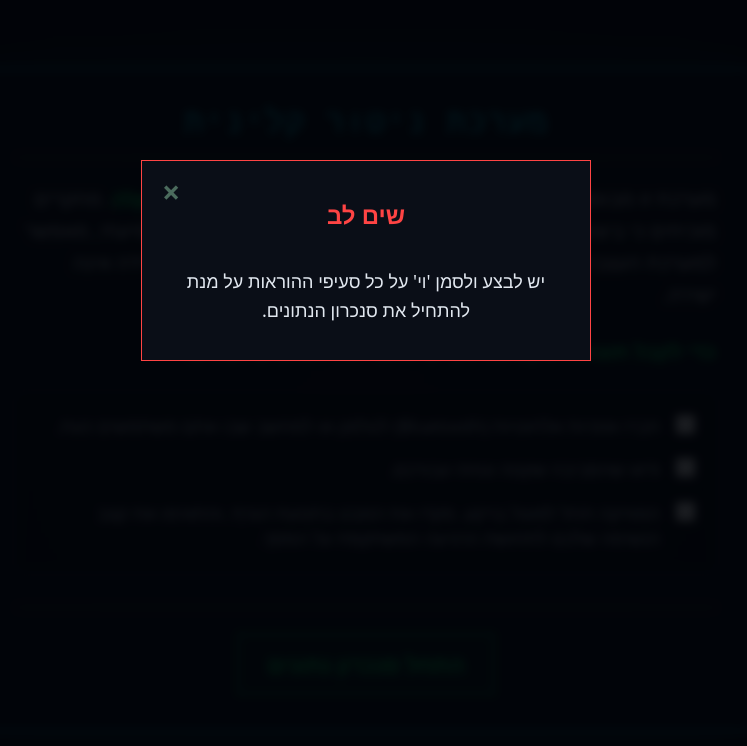
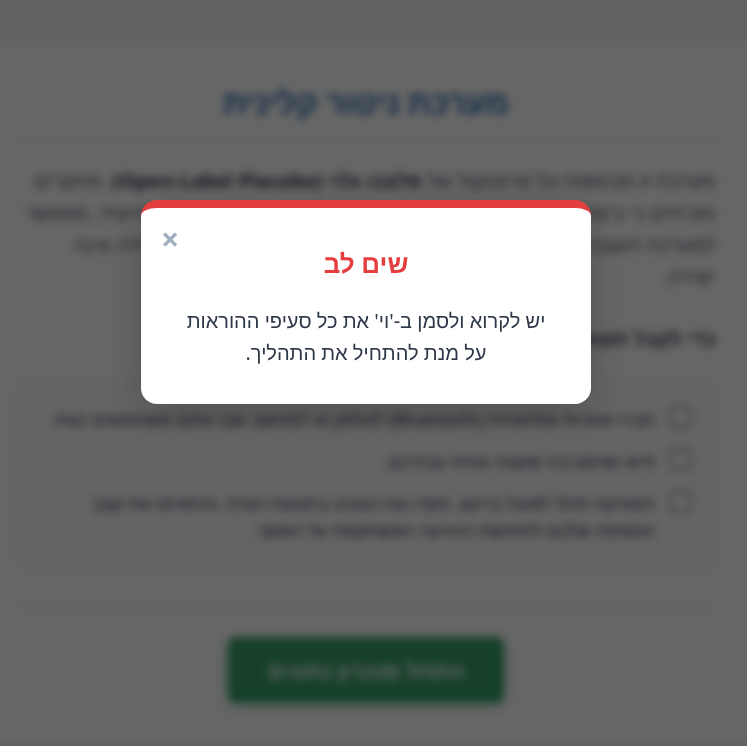
Before and after one commit to metanel/relax_session, a plain HTML site: page index.html in a window 1280 px wide. Both pictures are taken after a click on the button "התחל סנכרון נתונים". Shown: the whole page, without its empty margins (274-1021 px from the left). Drawn offline with Linux system fonts and the light colour scheme.

Commit message:
Update index.html

```diff
--- a/index.html
+++ b/index.html
@@ -6,13 +6,24 @@
   <title>מערכת ניטור נוירו-קלינית</title>
   <style>
     :root {
-      --bg-color: #020408;
-      --panel-bg: #0a0e17;
+      /* משתנים למסך הניטור הכהה (Game Screen) */
+      --bg-dark: #020408;
+      --panel-dark: #0a0e17;
       --neon-green: #00ff66;
       --neon-cyan: #00e5ff;
-      --grid-color: #112211;
-      --text-dim: #4b6b5d;
-      --text-light: #e2e8f0;
+      --text-dim-dark: #4b6b5d;
+
+      /* משתנים למסך הפתיחה והמודאלים (Light Mode / נגיש) */
+      --light-bg: #f4f7f6;
+      --light-card: #ffffff;
+      --light-text: #2d3748;
+      --light-text-muted: #4a5568;
+      --light-border: #e2e8f0;
+      --light-accent: #2b6cb0;
+      --light-accent-hover: #2c5282;
+      --primary-btn-bg: #38a169;
+      --primary-btn-hover: #2f855a;
+
       --font-main: system-ui, -apple-system, "Segoe UI", Roboto, Helvetica, Arial, sans-serif;
       --font-mono: 'Courier New', Courier, monospace;
     }
@@ -22,11 +33,10 @@
       padding: 0;
       height: 100vh;
       width: 100vw;
-      background-color: var(--bg-color);
-      color: var(--neon-green);
       font-family: var(--font-main);
-      overflow: hidden;
+      overflow: hidden; /* מניעת גלילה ברמת ה-body, מנוהל ברמת ה-screen */
       display: flex;
+      background-color: var(--bg-dark); /* רקע ברירת מחדל */
     }
 
     /* ניהול מסכים */
@@ -34,48 +44,51 @@
       display: none;
       width: 100%;
       height: 100%;
-      flex-direction: column;
       box-sizing: border-box;
+      overflow-x: hidden;
     }
     .screen.active {
       display: flex;
     }
 
-    /* === עיצוב מסך פתיחה (Welcome) === */
+    /* =========================================================
+       עיצוב מסך פתיחה (Welcome - Light Mode & Accessible)
+       ========================================================= */
     #welcomeScreen {
-      justify-content: center;
+      background-color: var(--light-bg);
+      flex-direction: column;
       align-items: center;
-      background: radial-gradient(circle at center, #0a0e17 0%, #020408 100%);
-      padding: 20px;
+      padding: 40px 20px;
+      overflow-y: auto; /* מאפשר גלילה אנכית חלקה */
     }
 
     .welcome-container {
-      border: 1px solid var(--neon-cyan);
-      background: rgba(10, 14, 23, 0.95);
-      padding: 35px;
+      background: var(--light-card);
+      padding: 40px;
       max-width: 700px;
       width: 100%;
-      max-height: 95vh;
-      overflow-y: auto;
-      box-shadow: 0 0 40px rgba(0, 229, 255, 0.15);
+      border-radius: 16px;
+      box-shadow: 0 10px 30px rgba(0, 0, 0, 0.08);
       text-align: right;
+      color: var(--light-text);
+      margin-bottom: 40px; /* מרווח נשימה בתחתית הגלילה */
     }
 
     .welcome-title {
-      font-family: var(--font-mono);
       font-size: 32px;
-      color: var(--neon-cyan);
+      color: var(--light-accent);
+      margin-top: 0;
       margin-bottom: 25px;
-      letter-spacing: 1px;
       text-align: center;
-      border-bottom: 1px solid var(--text-dim);
+      border-bottom: 2px solid var(--light-border);
       padding-bottom: 15px;
+      font-weight: 800;
     }
 
     .instructions-content {
-      color: var(--text-light);
       line-height: 1.6;
       font-size: 20px;
+      color: var(--light-text-muted);
       margin-bottom: 35px;
     }
 
@@ -85,19 +98,20 @@
     }
 
     .instructions-content strong {
-      color: var(--neon-green);
+      color: var(--light-text);
+      font-weight: 700;
     }
 
-    /* עיצוב רשימת תיבות הסימון */
+    /* רשימת תיבות הסימון (נגיש וברור) */
     .checkbox-list {
       display: flex;
       flex-direction: column;
-      gap: 18px;
+      gap: 15px;
       margin-top: 25px;
-      background: rgba(0, 0, 0, 0.3);
-      padding: 20px;
-      border: 1px solid #1a2f24;
-      border-radius: 8px;
+      background: #f8fafc;
+      padding: 25px;
+      border: 1px solid var(--light-border);
+      border-radius: 12px;
     }
 
     .checkbox-item {
@@ -106,35 +120,61 @@
       gap: 15px;
       cursor: pointer;
       font-size: 18px;
-      line-height: 1.4;
-      color: #cbd5e1;
-      transition: color 0.2s;
-    }
-
-    .checkbox-item:hover {
-      color: #fff;
+      line-height: 1.5;
+      color: var(--light-text);
+      font-weight: 500;
     }
 
     .checkbox-item input[type="checkbox"] {
-      margin-top: 4px;
+      margin-top: 5px;
       transform: scale(1.6);
       cursor: pointer;
-      accent-color: var(--neon-green);
+      accent-color: var(--light-accent);
     }
 
     .welcome-action-area {
       display: flex;
       flex-direction: column;
       align-items: center;
-      gap: 15px;
-      border-top: 1px solid var(--text-dim);
-      padding-top: 25px;
+      border-top: 2px solid var(--light-border);
+      padding-top: 30px;
+      margin-top: 10px;
     }
 
-    /* === עיצוב מסך ניטור (Game Screen) === */
+    button.primary-btn-light {
+      background: var(--primary-btn-bg);
+      color: #ffffff;
+      border: none;
+      border-radius: 8px;
+      font-size: 22px;
+      font-weight: bold;
+      padding: 18px 40px;
+      cursor: pointer;
+      transition: background 0.2s, transform 0.1s;
+      box-shadow: 0 4px 15px rgba(56, 161, 105, 0.3);
+      font-family: var(--font-main);
+    }
+
+    button.primary-btn-light:hover {
+      background: var(--primary-btn-hover);
+    }
+
+    button.primary-btn-light:active {
+      transform: translateY(2px);
+    }
+
+    /* =========================================================
+       עיצוב מסך ניטור (Game Screen - Dark Mode & Clinical)
+       ========================================================= */
+    #gameScreen {
+      flex-direction: column;
+      background-color: var(--bg-dark);
+      color: var(--neon-green);
+    }
+
     .dashboard-top-bar {
-      background: var(--panel-bg);
-      border-bottom: 1px solid var(--text-dim);
+      background: var(--panel-dark);
+      border-bottom: 1px solid var(--text-dim-dark);
       padding: 10px;
       display: flex;
       flex-wrap: wrap;
@@ -162,7 +202,7 @@
 
     .metric-label {
       font-size: 10px;
-      color: var(--text-dim);
+      color: var(--text-dim-dark);
       font-family: var(--font-main);
       margin-bottom: 2px;
     }
@@ -175,7 +215,7 @@
     .video-mini-wrapper {
       width: 120px;
       height: 68px;
-      border: 1px solid var(--text-dim);
+      border: 1px solid var(--text-dim-dark);
       background: #000;
       position: relative;
       opacity: 0.7;
@@ -221,34 +261,9 @@
       font-family: var(--font-main);
     }
 
-    /* === כפתורים כלליים ומודאל === */
-    button {
-      background: transparent;
-      border: 1px solid var(--neon-cyan);
-      color: var(--neon-cyan);
-      padding: 12px 24px;
-      font-family: var(--font-main);
-      font-size: 16px;
-      font-weight: bold;
-      cursor: pointer;
-      transition: all 0.2s;
-    }
-    button:hover {
-      background: rgba(0, 229, 255, 0.1);
-    }
-    button.primary-btn {
-      border-color: var(--neon-green);
-      color: var(--neon-green);
-      background: rgba(0, 255, 102, 0.05);
-      font-size: 22px;
-      padding: 15px 30px;
-    }
-    button.primary-btn:hover {
-      background: rgba(0, 255, 102, 0.2);
-      box-shadow: 0 0 15px rgba(0, 255, 102, 0.3);
-    }
-
-    /* עיצוב חלונות קופצים (Modals) */
+    /* =========================================================
+       עיצוב חלונות קופצים (Modals - Light Mode & Accessible)
+       ========================================================= */
     .modal {
       display: none;
       position: fixed;
@@ -257,60 +272,67 @@
       top: 0;
       width: 100%;
       height: 100%;
-      background-color: rgba(2, 4, 8, 0.9);
-      backdrop-filter: blur(5px);
+      background-color: rgba(0, 0, 0, 0.6);
+      backdrop-filter: blur(4px);
+      overflow-y: auto;
     }
+
     .modal-content {
-      background-color: var(--panel-bg);
-      margin: 10vh auto;
+      background-color: var(--light-card);
+      margin: 10vh auto 40px auto;
       padding: 35px;
-      border: 1px solid var(--neon-cyan);
+      border-radius: 16px;
       width: 85%;
       max-width: 600px;
-      max-height: 80vh;
-      overflow-y: auto;
-      color: var(--text-light);
+      color: var(--light-text-muted);
       line-height: 1.6;
       position: relative;
       box-sizing: border-box;
       text-align: right;
-    }
-    .modal-content h2 {
-      color: var(--neon-cyan);
-      margin-top: 0;
-      border-bottom: 1px solid var(--text-dim);
-      padding-bottom: 15px;
-      font-size: 24px;
-      text-align: center;
+      box-shadow: 0 10px 40px rgba(0, 0, 0, 0.2);
     }
 
-    /* הגדלת הפונט בתוכן המודאל */
-    .modal-content p, .modal-content ul {
-      font-size: 18px;
+    .modal-content h2 {
+      color: var(--light-accent);
+      margin-top: 0;
+      border-bottom: 2px solid var(--light-border);
+      padding-bottom: 15px;
+      font-size: 26px;
+      text-align: center;
+      font-weight: 800;
+    }
+
+    .modal-content p {
+      font-size: 20px;
+      color: var(--light-text);
     }
 
     .modal-content ul {
+      font-size: 18px;
       padding-right: 25px;
+      color: var(--light-text);
     }
+
     .modal-content li {
       margin-bottom: 15px;
     }
 
-    /* עיצוב מיוחד למודאל השגיאה */
+    /* מודאל שגיאה (ולידציה) */
     #validationModal .modal-content {
-      border-color: #ff4444;
       max-width: 450px;
       text-align: center;
-      margin-top: 20vh;
+      margin-top: 25vh;
+      border-top: 8px solid #e53e3e;
     }
     #validationModal h2 {
-      color: #ff4444;
+      color: #e53e3e;
       border-bottom: none;
-      margin-bottom: 5px;
+      margin-bottom: 10px;
+      padding-bottom: 0;
     }
 
     .close-btn {
-      color: var(--text-dim);
+      color: #a0aec0;
       position: absolute;
       top: 15px;
       left: 20px;
@@ -318,21 +340,27 @@
       font-weight: bold;
       cursor: pointer;
       line-height: 1;
+      transition: color 0.2s;
     }
     .close-btn:hover {
-      color: var(--neon-cyan);
+      color: var(--light-text);
     }
 
-    /* === התאמות למובייל === */
+    /* =========================================================
+       התאמות למובייל (רספונסיביות)
+       ========================================================= */
     @media (max-width: 600px) {
-      .welcome-container { padding: 20px; }
-      .welcome-title { font-size: 24px; }
+      /* מסך פתיחה ומודאלים במובייל */
+      #welcomeScreen { padding: 20px 15px; }
+      .welcome-container { padding: 25px 20px; border-radius: 12px; }
+      .welcome-title { font-size: 26px; }
       .instructions-content { font-size: 18px; }
       .checkbox-item { font-size: 16px; }
-      button.primary-btn { font-size: 18px; }
-      .modal-content { padding: 25px; }
-      .modal-content p, .modal-content ul { font-size: 16px; }
+      button.primary-btn-light { font-size: 18px; padding: 15px 30px; width: 100%; }
+      .modal-content { padding: 25px 20px; margin: 15vh auto; width: 92%; }
+      .modal-content p, .modal-content ul { font-size: 17px; }
 
+      /* מסך ניטור במובייל */
       .dashboard-top-bar { flex-direction: column; padding: 5px; }
       .metrics-container { width: 100%; justify-content: space-between; gap: 5px; }
       .metric-box { flex: 1; min-width: 0; padding: 5px; }
@@ -346,12 +374,12 @@
 
   <div id="welcomeScreen" class="screen active">
     <div class="welcome-container">
-      <div class="welcome-title">מערכת ניטור קלינית</div>
+      <h1 class="welcome-title">מערכת ניטור קלינית</h1>
 
       <div class="instructions-content">
         <p>מערכת זו מבוססת על פרוטוקול של <strong>פלצבו גלוי (Open-Label Placebo)</strong>. מחקרים מוכיחים כי ביצוע מודע של פעולה פיזית המשולבת עם משוב ויזואלי ושמיעתי, מאפשר למערכת העצבים האוטונומית להפחית את רמות הלחץ, גם כאשר המדידה אינה ישירה.</p>
 
-        <p style="margin-top: 25px;"><strong>כדי לקבל תוצאות מקסימליות, יש לאשר את השלבים הבאים:</strong></p>
+        <p style="margin-top: 30px;"><strong>כדי לקבל תוצאות מקסימליות, יש לאשר את השלבים הבאים:</strong></p>
 
         <div class="checkbox-list">
           <label class="checkbox-item">
@@ -370,7 +398,7 @@
       </div>
 
       <div class="welcome-action-area">
-        <button id="startBtn" class="primary-btn">התחל סנכרון נתונים</button>
+        <button id="startBtn" class="primary-btn-light">התחל סנכרון נתונים</button>
       </div>
     </div>
   </div>
@@ -380,7 +408,7 @@
       <div class="metrics-container">
         <div class="metric-box">
           <div class="metric-label">סטטוס אות</div>
-          <div class="metric-val" id="statusVal" style="color: var(--text-dim);">ממתין</div>
+          <div class="metric-val" id="statusVal" style="color: var(--text-dim-dark);">ממתין</div>
         </div>
         <div class="metric-box">
           <div class="metric-label">קצב לב (HR)</div>
@@ -408,15 +436,15 @@
     <div class="modal-content">
       <span class="close-btn" onclick="closeModal('validationModal')">&times;</span>
       <h2>שים לב</h2>
-      <p style="text-align: center; margin-bottom: 0;">יש לבצע ולסמן 'וי' על כל סעיפי ההוראות על מנת להתחיל את סנכרון הנתונים.</p>
+      <p style="text-align: center; margin-bottom: 0;">יש לקרוא ולסמן ב-'וי' את כל סעיפי ההוראות על מנת להתחיל את התהליך.</p>
     </div>
   </div>
 
   <div id="mindfulnessModal" class="modal">
     <div class="modal-content">
       <span class="close-btn" onclick="closeModal('mindfulnessModal')">&times;</span>
-      <h2>עקרונות מיינדפולנס</h2>
-      <p>לייעול תהליך ההרפיה במהלך השימוש, מומלץ ליישם את העקרונות הבאים:</p>
+      <h2>עקרונות מיינדפולנס להרפיה</h2>
+      <p>לייעול התהליך במהלך השימוש, מומלץ ליישם את העקרונות הבאים:</p>
       <ul>
         <li><strong>מיקוד בנשימה (Anchoring):</strong> שימו לב לאוויר הנכנס דרך האף ויוצא דרך הפה. אם המחשבות נודדות, החזירו בעדינות את תשומת הלב לגרף שעל המסך.</li>
         <li><strong>קבלה ללא שיפוטיות:</strong> מחשבות מסיחות דעת יופיעו באופן טבעי. אל תילחמו בהן. הכירו בקיומן ותנו להן לחלוף כפי שבאו.</li>
@@ -609,10 +637,9 @@
       document.getElementById('rawStress').innerText = Math.floor(stress);
     }
 
-    // === מעבר בין מסכים והפעלת המערכת ===
+    // === ולידציה, מעבר מסכים והפעלה ===
     document.getElementById('startBtn').addEventListener('click', function() {
 
-      // ולידציה של תיבות הסימון
       const checkboxes = document.querySelectorAll('.step-check');
       let allChecked = true;
       checkboxes.forEach(cb => {
@@ -624,11 +651,11 @@
         return;
       }
 
-      // 1. הסתרת מסך פתיחה והצגת מסך ניטור
+      // 1. הסתרת מסך הפתיחה והצגת מסך הניטור
       document.getElementById('welcomeScreen').classList.remove('active');
       document.getElementById('gameScreen').classList.add('active');
 
-      // 2. חישוב מידות הקנבס ואתחול
+      // 2. אתחול הגרף
       resizeCanvas();
 
       const count = Math.floor((width * 0.6) / pointSpacing);
@@ -639,7 +666,7 @@
         });
       }
 
-      // 3. הפעלת הלוגיקה והוידאו
+      // 3. הפעלת נגן הוידאו והמערכת
       isRunning = true;
       if(player && typeof player.playVideo === 'function') {
         player.playVideo();
@@ -653,7 +680,7 @@
 
       animate(performance.now());
 
-      // 4. הפעלת חלון המיינדפולנס לאחר 2.5 שניות
+      // 4. הקפצת חלון מיינדפולנס לאחר 2.5 שניות
       setTimeout(() => {
         openModal('mindfulnessModal');
       }, 2500);
```
